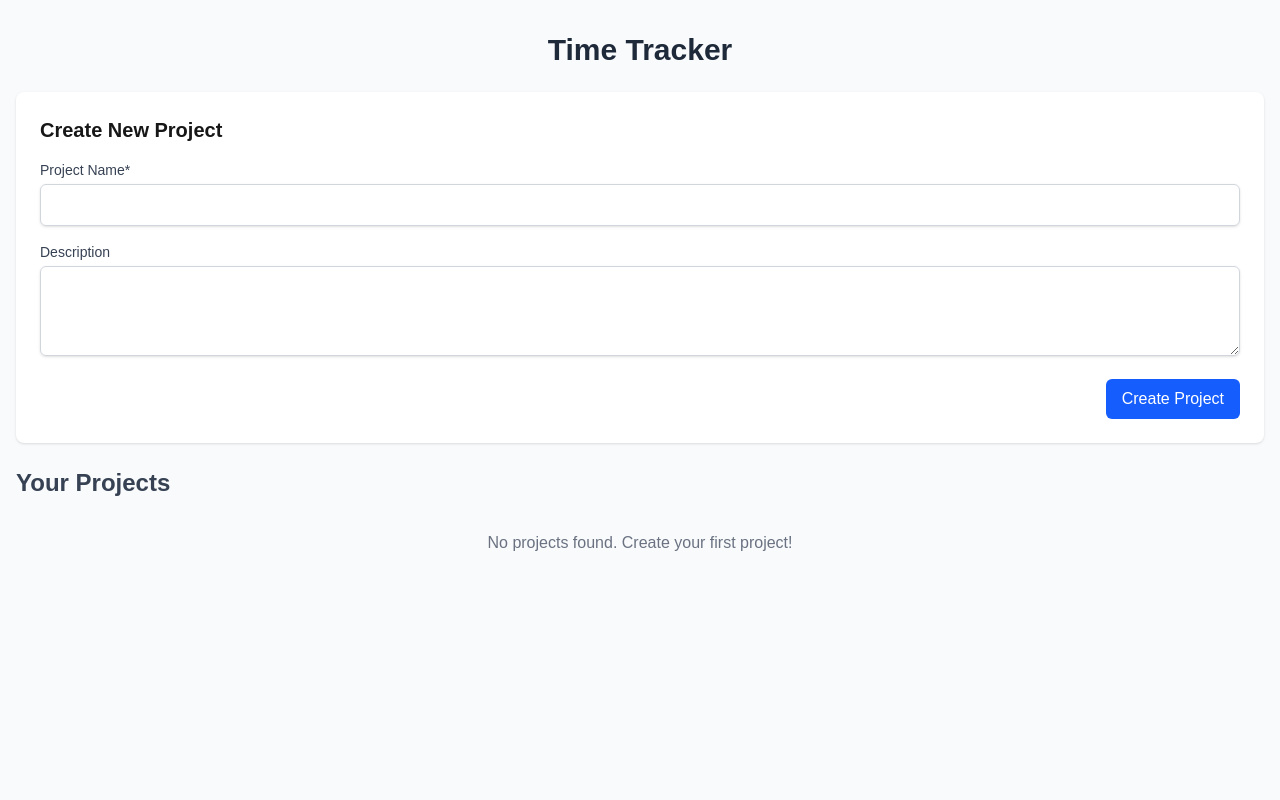
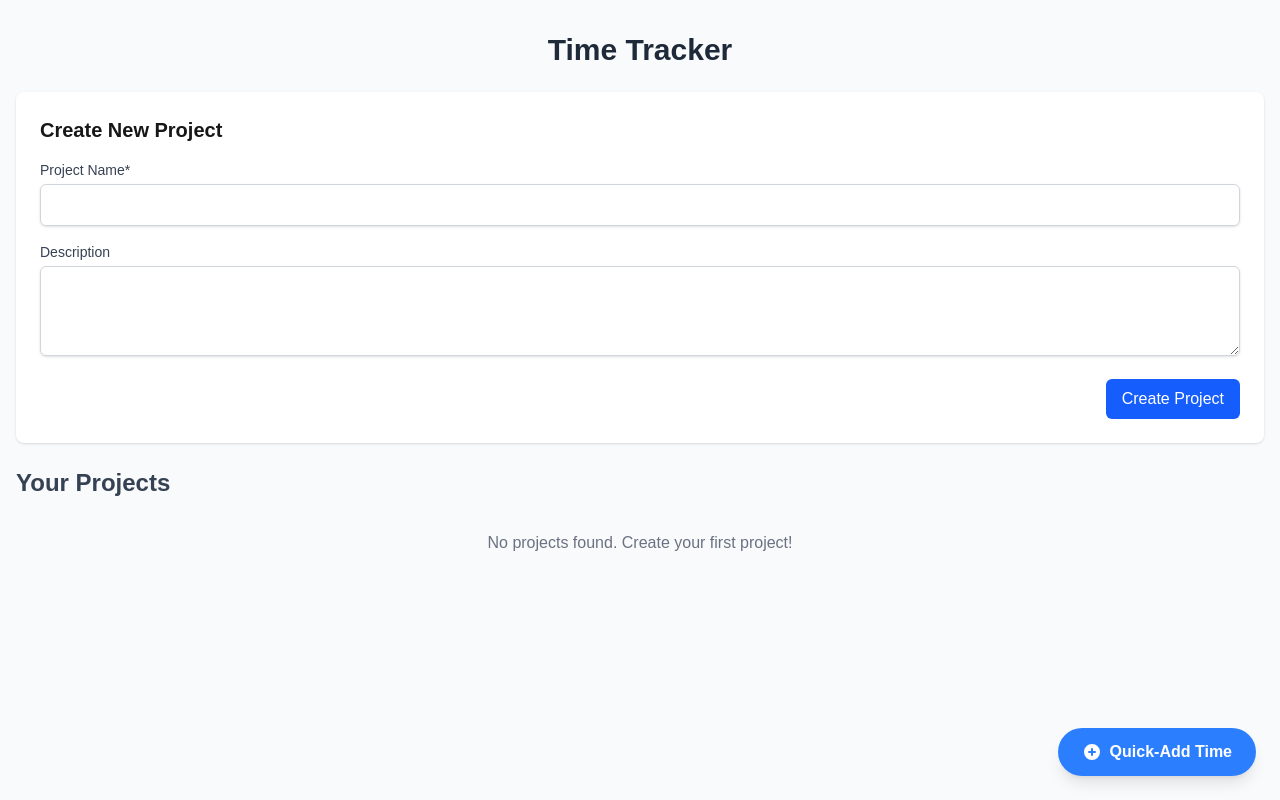
Before and after one commit to matt1as/nextjs-timetracker, a Next.js app: page / in a window 1280 px wide. Built offline with nearby package versions, Linux system fonts and the light colour scheme.

Commit message:
Update home page to include QuickAddButton

```diff
--- a/src/app/page.tsx
+++ b/src/app/page.tsx
@@ -3,6 +3,7 @@
 import { useState } from 'react';
 import { ProjectList } from '@/components/ProjectList';
 import { ProjectForm } from '@/components/ProjectForm';
+import { QuickAddButton } from '@/components/QuickAddButton';
 
 export default function Home() {
   const [refreshKey, setRefreshKey] = useState(0);
@@ -10,6 +11,12 @@ export default function Home() {
   // Function to trigger a refresh of the project list
   const handleProjectAdded = () => {
     setRefreshKey(prev => prev + 1);
+  };
+
+  // Function to handle when a time entry is added via the QuickAddButton
+  const handleTimeEntryAdded = () => {
+    // We don't need to refresh the project list when a time entry is added,
+    // but we could add additional logic here if needed in the future
   };
 
   return (
@@ -24,6 +31,8 @@ export default function Home() {
           <ProjectList />
         </div>
       </div>
+
+      <QuickAddButton onTimeEntryAdded={handleTimeEntryAdded} />
     </main>
   );
 }
```
